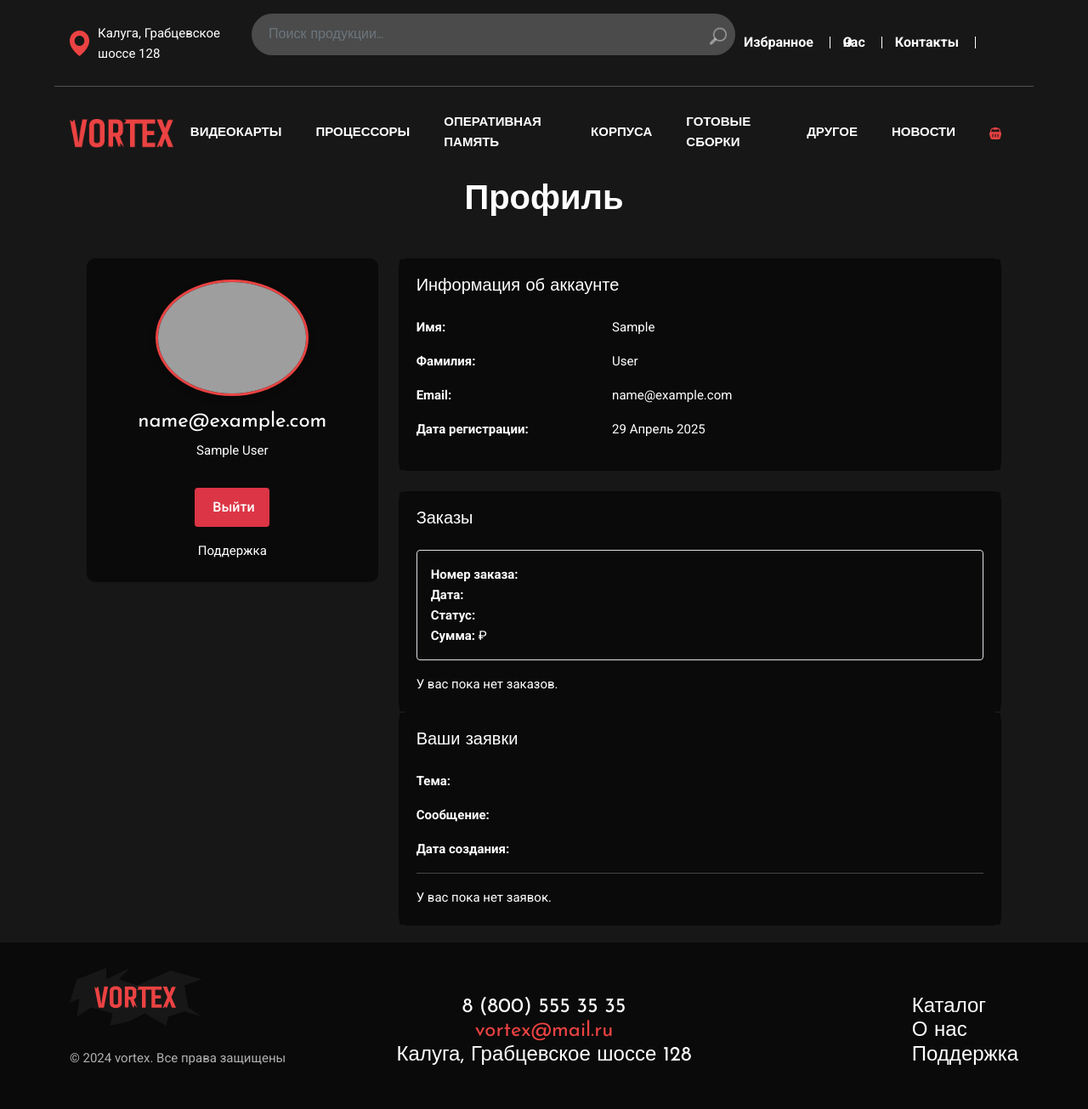
After one commit to DenKlyzi/PcShop, a Django app: page /profile/ in a window 1280 px wide. The commit adds this page. Shown: the whole page at 85% size. Run offline with Django 5.2, Linux system fonts and the light colour scheme; the visitor is signed in with stand-in values (Sample User, id 1); parts of the project's set-up code (start-up, migrations or seed data) failed here and were passed over; some libraries are stand-ins or nearby versions; grey boxes are pictures that could not be loaded.

Commit message:
create login/register form and create profile

```diff
--- /dev/null
+++ b/authentication/templates/authentication/profile.html
@@ -0,0 +1,85 @@
+{% extends "base.html" %}
+{% load static %}
+{% block content %}
+<div class="container justify-content-center align-items-center min-vh-100">
+    <h1 class="profile__h1 mb-4">Профиль</h1>
+        <div class="main-body w-100">
+            <div class="row gutters-sm">
+                <div class="col-md-4 mb-3">
+                    <div class="card text-center py-4">
+                        <div class="d-flex flex-column align-items-center">
+                            <img src="https://bootdey.com/img/Content/avatar/avatar7.png" alt="Admin" class="rounded-circle mb-3" width="180" height="180">
+                            <h4 class="mb-2">{{ page_user }}</h4>
+                            <p class="text-secondary">{{ user.first_name }} {{ user.last_name }}</p>
+                            <div class="text-center mt-3">
+                                <button class="btn btn-danger btn-sm w-50 mt-3"><a href="{% url 'logout' %}" style="color: white;">Выйти</a></button>
+                                <a href="#" class="help w-50 mt-3">Поддержка</a>
+                            </div>
+                        </div>
+                    </div>
+                </div>
+
+                <div class="col-md-8">
+                    <div class="card mb-4">
+                        <div class="card-body">
+                            <h5 class="mb-4">Информация об аккаунте</h5>
+                            <div class="row mb-3">
+                                <div class="col-sm-4"><strong>Имя:</strong></div>
+                                <div class="col-sm-8 text-secondary">{{ user.first_name }}</div>
+                            </div>
+                            <div class="row mb-3">
+                                <div class="col-sm-4"><strong>Фамилия:</strong></div>
+                                <div class="col-sm-8 text-secondary">{{ user.last_name }}</div>
+                            </div>
+                            <div class="row mb-3">
+                                <div class="col-sm-4"><strong>Email:</strong></div>
+                                <div class="col-sm-8 text-secondary">{{ user.email }}</div>
+                            </div>
+                            <div class="row mb-3">
+                                <div class="col-sm-4"><strong>Дата регистрации:</strong></div>
+                                <div class="col-sm-8 text-secondary">{{ user.created_at|date:"d F Y" }}</div>
+                            </div>
+                        </div>
+                    </div>
+
+                    <div class="card">
+                        <div class="card-body">
+                            <h5 class="mb-4">Заказы</h5>
+                            <div>
+                                <div class="mb-3 border p-3 rounded shadow-sm">
+                                    <strong>Номер заказа:</strong> <br>
+                                    <strong>Дата:</strong><br>
+                                    <strong>Статус:</strong><br>
+                                    <strong>Сумма:</strong>  ₽<br>
+                                </div>
+                                <p>У вас пока нет заказов.</p>
+                            </div>
+                        </div>
+                    </div>
+
+                    <div class="card">
+                        <div class="card-body">
+                            <h5 class="mb-4">Ваши заявки</h5>
+                            <div>
+                                <div class="row mb-3">
+                                    <div class="col-sm-4"><strong>Тема:</strong></div>
+                                    <div class="col-sm-8 text-secondary"></div>
+                                </div>
+                                <div class="row mb-3">
+                                    <div class="col-sm-4"><strong>Сообщение:</strong></div>
+                                    <div class="col-sm-8 text-secondary"></div>
+                                </div>
+                                <div class="row mb-3">
+                                    <div class="col-sm-4"><strong>Дата создания:</strong></div>
+                                    <div class="col-sm-8 text-secondary"></div>
+                                </div>
+                                <hr>
+                                <p class="text-secondary">У вас пока нет заявок.</p>
+                            </div>
+                        </div>
+                    </div>
+                </div>
+            </div>
+        </div>
+</div>
+{% endblock %}
--- a/authentication/urls.py
+++ b/authentication/urls.py
@@ -1,6 +1,16 @@
+from django.conf.urls.static import static
+from django.conf import settings
 from django.urls import path
 
-from authentication.apps import AuthenticationConfig
 
+from authentication.views.authentication import *
 
-app_name = AuthenticationConfig.name
+urlpatterns = [
+    path('login/', UserLoginView.as_view(), name='login'),
+    path('register/', UserCreateView.as_view(), name='register'),
+    path('profile/', ShowProfileView.as_view(), name='profile'),
+    path('logout/', LogoutView.as_view(), name='logout'),
+]
+
+if settings.DEBUG:
+    urlpatterns += static(settings.MEDIA_URL, document_root=settings.MEDIA_ROOT)
--- /dev/null
+++ b/authentication/views/authentication.py
@@ -0,0 +1,57 @@
+from django.contrib.auth import login, logout
+from django.contrib.auth.mixins import UserPassesTestMixin, LoginRequiredMixin
+from django.contrib.auth.views import LoginView
+
+from django.views import View
+
+from django.shortcuts import redirect
+from django.views.generic.edit import CreateView
+from django.views.generic.detail import DetailView
+
+from authentication.forms import UserRegistrationForm, UserLoginForm
+from authentication.models import User
+
+
+class UserCreateView(UserPassesTestMixin, CreateView):
+    model = User
+    form_class = UserRegistrationForm
+    template_name = 'authentication/register.html'
+    extra_context = {'title': 'Vortex | Регистрация', 'form': UserRegistrationForm}
+
+    def test_func(self):
+        return self.request.user.is_anonymous
+
+    def form_valid(self, form):
+        if form.is_valid():
+            form.save()
+            return redirect('index')
+
+
+class UserLoginView(UserPassesTestMixin, LoginView):
+    form_class = UserLoginForm
+    template_name = 'authentication/login.html'
+    extra_context = {'title': 'Vortex | Вход'}
+
+    def test_func(self):
+        return not self.request.user.is_authenticated
+
+    def form_valid(self, form):
+        user = form.get_user()
+        login(self.request, user)
+        return redirect('index')
+
+
+class ShowProfileView(LoginRequiredMixin, DetailView):
+    model = User
+    template_name = 'authentication/profile.html'
+    extra_context = {'title': 'Vortex | Профиль'}
+    context_object_name = 'page_user'
+
+    def get_object(self):
+        return self.request.user
+
+
+class LogoutView(View):
+    def get(self, request):
+        logout(request)
+        return redirect('index')
--- a/backend/settings.py
+++ b/backend/settings.py
@@ -103,3 +103,5 @@ MEDIA_ROOT = os.path.join(BASE_DIR, 'media')
 MEDIA_URL = '/media/'
 
 AUTH_USER_MODEL = 'authentication.User'
+
+LOGOUT_REDIRECT_URL = '/'
--- a/backend/urls.py
+++ b/backend/urls.py
@@ -1,18 +1,13 @@
-from django.conf.urls.static import static
 from django.contrib import admin
-from django.conf import settings
 from django.urls import path, include
 
 from main.views import index
-from authentication.views import login, register
+
+from authentication.views.authentication import *
 
 urlpatterns = [
     path('admin', admin.site.urls),
     path('', index, name='index'),
-    path('login/', login, name='login'),
-    path('register/', register, name='register'),
-    path('catalog/', include('catalog.urls')),
+    path('', include('authentication.urls')),
+    path('', include('catalog.urls')),
 ]
-
-if settings.DEBUG:
-    urlpatterns += static(settings.MEDIA_URL, document_root=settings.MEDIA_ROOT)
--- a/catalog/urls.py
+++ b/catalog/urls.py
@@ -1,13 +1,6 @@
 from django.urls import path
 
-from catalog.apps import CatalogConfig
-from catalog.views import (
-    index, about
-)
-
-app_name = CatalogConfig.name
 
 urlpatterns = [
-    path('', index, name='index'),
-    path('about/', about, name='about'),
+
 ]
--- a/core/templates/base.html
+++ b/core/templates/base.html
@@ -9,6 +9,7 @@
     <link rel="stylesheet" href="{% static '/css/bootstrap.5.1.1.min.css' %}">
     <link href="https://fonts.googleapis.com/css2?family=Josefin+Sans:wght@300;400;500;600;700&family=Roboto:wght@300;400;500;700&display=swap" rel="stylesheet">
     <link rel="stylesheet" href="{% static '/css/style.css' %}">
+    <title>{{ title }}</title>
 </head>
 <body>
     <header class="header-default">
@@ -39,7 +40,11 @@
                             <li class="d-lg-block d-none"><a href="#">О нас</a></li>
                             <li class="d-lg-block d-none"><a href="#">Контакты</a></li>
                             <li class="d-lg-block d-none">
+                                {% if user.is_anonymous %}
                                 <a href="{% url 'login' %}"><img src="{% static '/img/icons/user_icon.png' %}" alt="Личный кабинет"></a>
+                                {% else %}
+                                <a href="{% url 'profile' %}"><img src="{% static '/img/icons/user_icon.png' %}" alt="Личный кабинет"></a>
+                                {% endif %}
                             </li>
                         </ul>
                     </div>
```
Also changed, not shown: authentication/forms.py (added, +41 -0 lines), authentication/templates/authentication/login.html (+1 -13 lines), authentication/templates/authentication/register.html (+2 -57 lines), authentication/views.py (deleted, +0 -8 lines), authentication/views/__init__.py (added).
